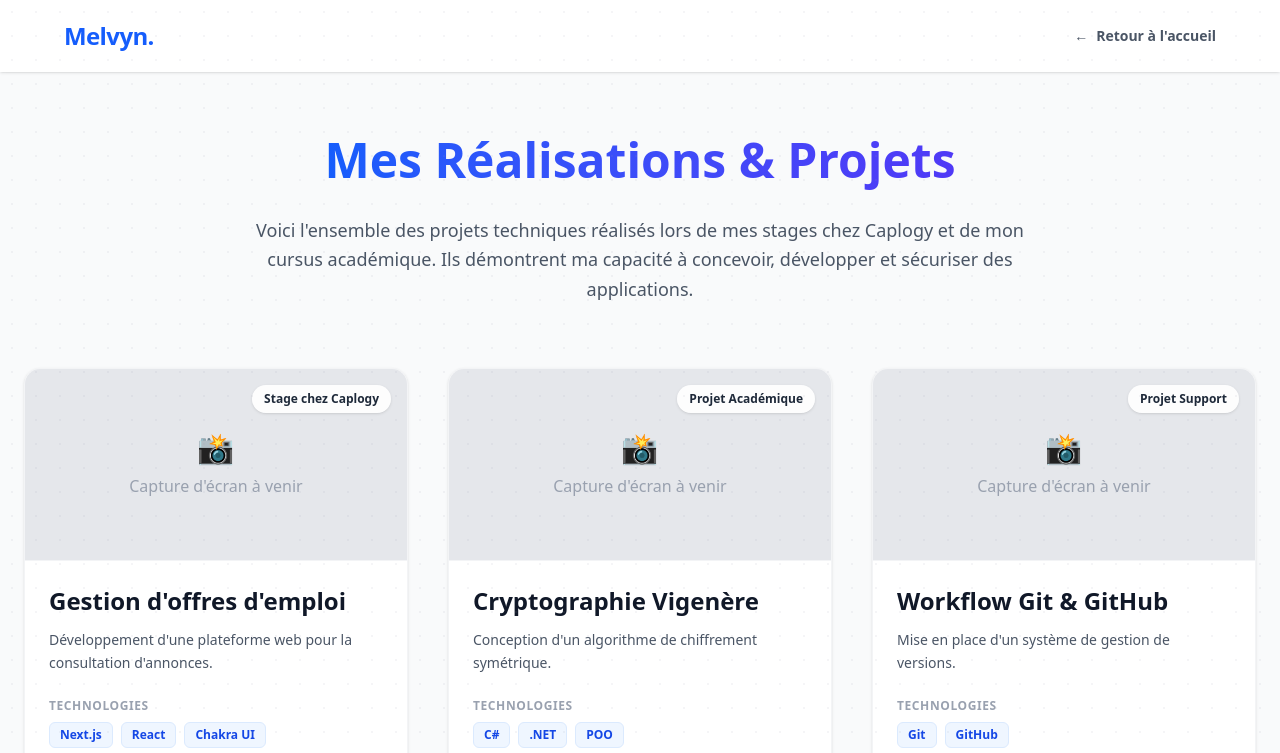
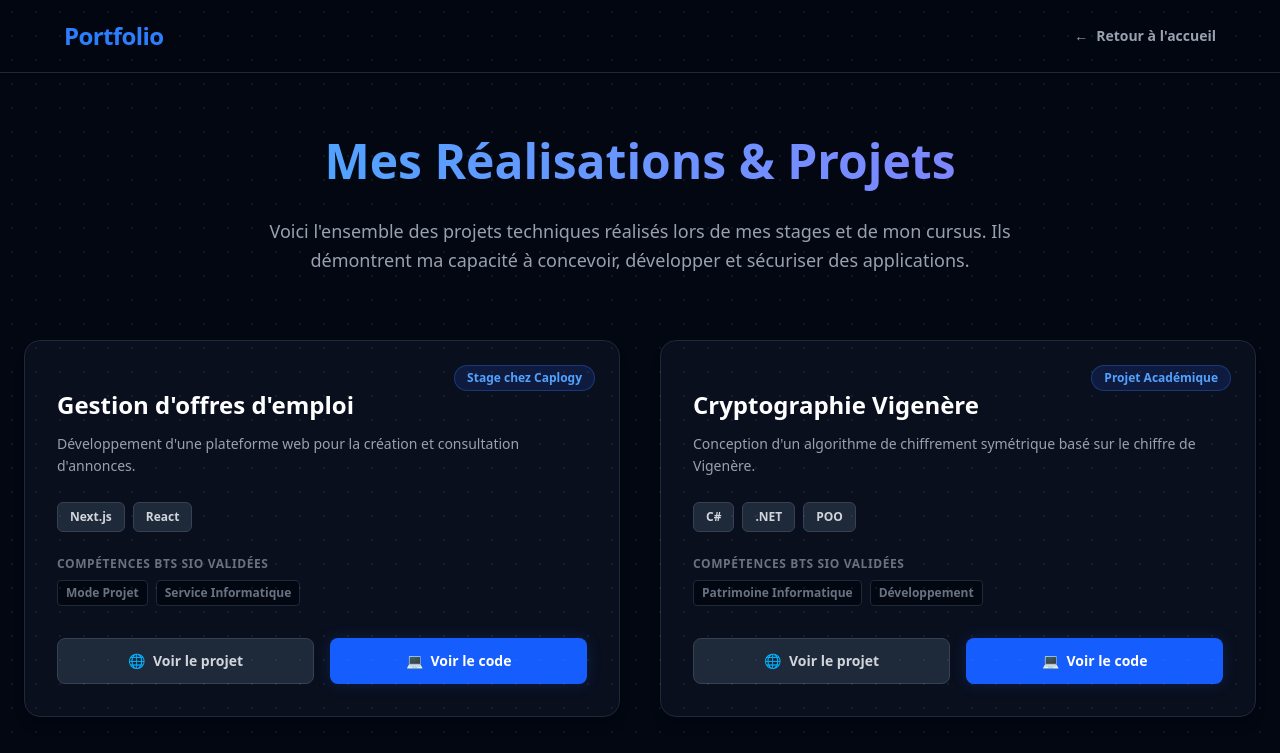
Before and after one commit to brradyy/portfolio-bts, a Next.js app: page /projets in a window 1280 px wide. Shown: the top 753 px of the page. Built offline with nearby package versions, Linux system fonts and the light colour scheme.

Commit message:
changement pages realisation

```diff
--- a/package.json
+++ b/package.json
@@ -12,7 +12,8 @@
     "framer-motion": "^12.35.2",
     "next": "16.1.6",
     "react": "19.2.3",
-    "react-dom": "19.2.3"
+    "react-dom": "19.2.3",
+    "react-syntax-highlighter": "^16.1.1"
   },
   "devDependencies": {
     "@tailwindcss/postcss": "^4",
--- a/pages/projets.js
+++ b/pages/projets.js
@@ -1,80 +1,195 @@
 import Head from 'next/head';
 import Link from 'next/link';
+import { useState } from 'react';
+import { motion, AnimatePresence } from 'framer-motion';
+import { Prism as SyntaxHighlighter } from 'react-syntax-highlighter';
+import { vscDarkPlus } from 'react-syntax-highlighter/dist/cjs/styles/prism';
 
+// Tes projets avec des extraits de code intégrés !
 const projets = [
-  { id: 1, titre: "Gestion d'offres d'emploi", technos: ["Next.js", "React", "Chakra UI"], description: "Développement d'une plateforme web pour la consultation d'annonces.", competences: ["2.1", "2.3", "2.5"], contexte: "Stage chez Caplogy" },
-  { id: 2, titre: "Cryptographie Vigenère", technos: ["C#", ".NET", "POO"], description: "Conception d'un algorithme de chiffrement symétrique.", competences: ["2.1", "2.3", "2.5"], contexte: "Projet Académique" },
-  { id: 3, titre: "Workflow Git & GitHub", technos: ["Git", "GitHub"], description: "Mise en place d'un système de gestion de versions.", competences: ["2.4"], contexte: "Projet Support" },
-  { id: 4, titre: "Backend Page Contact", technos: ["Django", "Python", "SQL"], description: "Développement du backend d'un module de contact.", competences: ["2.1", "2.2", "2.3"], contexte: "Stage chez Caplogy" },
-  { id: 5, titre: "Présence en ligne & SEO", technos: ["Lighthouse", "Analytics"], description: "Audit technique et optimisation des performances web.", competences: ["2.5", "2.6"], contexte: "Stage chez Caplogy" }
+  {
+    id: 1,
+    titre: "Gestion d'offres d'emploi",
+    technos: ["Next.js", "React"],
+    description: "Développement d'une plateforme web pour la création et consultation d'annonces.",
+    competences: ["Mode Projet", "Service Informatique"],
+    contexte: "Stage chez Caplogy",
+    lien: "https://github.com/brradyy", // Met le vrai lien ici
+    language: "jsx",
+    snippet: `export default function JobOffer({ title, company }) {
+  return (
+    <div className="p-6 bg-white rounded-xl shadow-md">
+      <h2 className="text-xl font-bold text-blue-600">{title}</h2>
+      <p className="text-gray-500">{company}</p>
+      <button className="mt-4 px-4 py-2 bg-blue-500 text-white rounded">
+        Postuler
+      </button>
+    </div>
+  );
+}`
+  },
+  {
+    id: 2,
+    titre: "Cryptographie Vigenère",
+    technos: ["C#", ".NET", "POO"],
+    description: "Conception d'un algorithme de chiffrement symétrique basé sur le chiffre de Vigenère.",
+    competences: ["Patrimoine Informatique", "Développement"],
+    contexte: "Projet Académique",
+    lien: "https://github.com/brradyy",
+    language: "csharp",
+    snippet: `public class VigenereCipher {
+    public string Encrypt(string text, string key) {
+        string result = "";
+        int keyIndex = 0;
+        foreach (char c in text) {
+            if (char.IsLetter(c)) {
+                char offset = char.IsUpper(c) ? 'A' : 'a';
+                int keyChar = char.ToUpper(key[keyIndex % key.Length]) - 'A';
+                result += (char)(((c - offset + keyChar) % 26) + offset);
+                keyIndex++;
+            } else {
+                result += c;
+            }
+        }
+        return result;
+    }
+}`
+  },
+  {
+    id: 3,
+    titre: "Backend Page Contact",
+    technos: ["Django", "Python", "SQL"],
+    description: "Développement du backend d'un module de contact, création de l'API REST.",
+    competences: ["Développement", "Incidents & Assistance"],
+    contexte: "Stage chez Caplogy",
+    lien: "https://www.caplogy.com",
+    language: "python",
+    snippet: `from rest_framework import status
+from rest_framework.response import Response
+from rest_framework.views import APIView
+from .serializers import ContactSerializer
+
+class ContactAPIView(APIView):
+    def post(self, request):
+        serializer = ContactSerializer(data=request.data)
+        if serializer.is_valid():
+            serializer.save() # Sauvegarde en base SQL
+            return Response({"message": "Email envoyé !"}, status=status.HTTP_201_CREATED)
+        return Response(serializer.errors, status=status.HTTP_400_BAD_REQUEST)`
+  },
+  {
+    id: 4,
+    titre: "Présence en ligne & SEO",
+    technos: ["Lighthouse", "Analytics"],
+    description: "Audit technique et optimisation des performances web (temps de chargement, SEO).",
+    competences: ["Présence en ligne", "Développement pro"],
+    contexte: "Stage chez Caplogy",
+    lien: "https://www.caplogy.com",
+    language: "json",
+    snippet: `{
+  "lighthouse-audit": {
+    "performance": 0.98,
+    "accessibility": 1.00,
+    "best-practices": 0.95,
+    "seo": 1.00
+  },
+  "optimizations": [
+    "Lazy loading des images",
+    "Minification des CSS/JS",
+    "Mise en cache du navigateur configurée"
+  ]
+}`
+  },
+  {
+    id: 5,
+    titre: "Workflow Git & GitHub",
+    technos: ["Git", "GitHub"],
+    description: "Mise en place d'un système de gestion de versions pour le travail collaboratif.",
+    competences: ["Patrimoine Informatique", "Mode Projet"],
+    contexte: "Projet Transverse",
+    lien: "https://github.com/brradyy",
+    language: "bash",
+    snippet: `git init
+git add .
+git commit -m "feat: initialisation du projet portfolio et versionning"
+git branch -M main
+git remote add origin https://github.com/brradyy/portfolio-bts.git
+git push -u origin main`
+  }
 ];
 
 export default function Projets() {
+  // État pour savoir quel projet est actuellement ouvert dans la modale
+  const [selectedProject, setSelectedProject] = useState(null);
+
   return (
-    <div className="min-h-screen bg-gray-50 text-gray-800 font-sans">
+    // Mode sombre général
+    <div className="min-h-screen bg-gray-950 text-gray-300 font-sans selection:bg-blue-500/30">
       <Head>
         <title>Mes Réalisations | Troh Melvyn</title>
         <meta name="description" content="Portfolio des projets et réalisations de Troh Melvyn" />
       </Head>
 
-      {/* Barre de navigation */}
-      <header className="bg-white shadow-sm p-5 sticky top-0 z-50">
+      {/* Barre de navigation sombre */}
+      <header className="bg-gray-950/80 backdrop-blur-md shadow-sm border-b border-gray-800 p-5 sticky top-0 z-50">
         <div className="max-w-6xl mx-auto flex justify-between items-center">
-          <span className="font-extrabold text-2xl text-blue-600 tracking-tight">Melvyn.</span>
-          <nav className="font-semibold text-sm text-gray-600">
-            <Link href="/" className="hover:text-blue-600 transition flex items-center gap-2">
+          <span className="font-extrabold text-2xl text-blue-500 tracking-tight">Portfolio</span>
+          <nav className="font-semibold text-sm text-gray-400">
+            <Link href="/" className="hover:text-blue-400 transition flex items-center gap-2">
               <span>←</span> Retour à l'accueil
             </Link>
           </nav>
         </div>
       </header>
 
-      <main className="max-w-7xl mx-auto py-16 px-6">
+      <main className="max-w-7xl mx-auto py-16 px-6 relative z-10">
 
-        {/* En-tête de la page */}
-        <div className="text-center mb-16">
-          <h1 className="text-4xl md:text-5xl font-extrabold text-transparent bg-clip-text bg-gradient-to-r from-blue-600 to-indigo-600 mb-6 inline-block pb-2">
+        {/* En-tête de la page animé */}
+        <motion.div
+          initial={{ opacity: 0, y: -20 }}
+          animate={{ opacity: 1, y: 0 }}
+          transition={{ duration: 0.6 }}
+          className="text-center mb-16"
+        >
+          <h1 className="text-4xl md:text-5xl font-extrabold text-transparent bg-clip-text bg-gradient-to-r from-blue-400 to-indigo-400 mb-6 inline-block pb-2">
             Mes Réalisations & Projets
           </h1>
-          <p className="text-lg text-gray-600 max-w-3xl mx-auto leading-relaxed">
-            Voici l'ensemble des projets techniques réalisés lors de mes stages chez Caplogy et de mon cursus académique. Ils démontrent ma capacité à concevoir, développer et sécuriser des applications.
+          <p className="text-lg text-gray-400 max-w-3xl mx-auto leading-relaxed">
+            Voici l'ensemble des projets techniques réalisés lors de mes stages et de mon cursus.
+            Ils démontrent ma capacité à concevoir, développer et sécuriser des applications.
           </p>
-        </div>
+        </motion.div>
 
         {/* Grille des projets */}
-        <div className="grid grid-cols-1 md:grid-cols-2 lg:grid-cols-3 gap-10">
-          {projets.map((projet) => (
-            <div key={projet.id} className="bg-white rounded-2xl shadow-sm hover:shadow-xl hover:-translate-y-2 transition-all duration-300 border border-gray-100 flex flex-col overflow-hidden group">
+        <div className="grid grid-cols-1 md:grid-cols-2 lg:grid-cols-2 gap-10">
+          {projets.map((projet, index) => (
+            <motion.div
+              key={projet.id}
+              initial={{ opacity: 0, y: 30 }}
+              animate={{ opacity: 1, y: 0 }}
+              transition={{ duration: 0.5, delay: index * 0.15 }}
+              whileHover={{ y: -5 }}
+              className="bg-gray-900/50 rounded-2xl shadow-lg border border-gray-800 flex flex-col overflow-hidden group hover:border-gray-600 transition-all"
+            >
 
-              {/* Emplacement pour la capture d'écran */}
-              <div className="h-48 bg-gray-200 relative overflow-hidden flex items-center justify-center border-b border-gray-100 group-hover:bg-blue-50 transition-colors duration-300">
-                {/* Plus tard, tu remplaceras ce texte par une vraie balise <img src="..." /> */}
-                <span className="text-gray-400 font-medium flex flex-col items-center">
-                  <span className="text-3xl mb-2">📸</span>
-                  Capture d'écran à venir
-                </span>
-
-                {/* Badge Contexte (Stage ou Académique) */}
-                <div className="absolute top-4 right-4 bg-white/90 backdrop-blur-sm text-gray-800 text-xs font-bold px-3 py-1.5 rounded-full shadow-sm">
+              <div className="p-8 flex flex-col flex-grow relative">
+                {/* Badge Contexte */}
+                <div className="absolute top-6 right-6 bg-blue-900/30 border border-blue-500/30 text-blue-400 text-xs font-bold px-3 py-1 rounded-full">
                   {projet.contexte}
                 </div>
-              </div>
 
-              {/* Contenu de la carte */}
-              <div className="p-6 flex flex-col flex-grow">
-                <h2 className="text-2xl font-bold text-gray-900 mb-3 group-hover:text-blue-600 transition-colors">
+                <h2 className="text-2xl font-bold text-white mb-3 mt-4">
                   {projet.titre}
                 </h2>
-                <p className="text-gray-600 mb-6 flex-grow text-sm leading-relaxed">
+                <p className="text-gray-400 mb-6 flex-grow text-sm leading-relaxed">
                   {projet.description}
                 </p>
 
                 {/* Technologies */}
                 <div className="mb-6">
-                  <h3 className="text-xs font-bold text-gray-400 uppercase tracking-wider mb-2">Technologies</h3>
                   <div className="flex flex-wrap gap-2">
-                    {projet.technos.map((tech, index) => (
-                      <span key={index} className="bg-blue-50 text-blue-700 text-xs font-semibold px-2.5 py-1 rounded-md border border-blue-100">
+                    {projet.technos.map((tech, i) => (
+                      <span key={i} className="bg-gray-800 text-gray-300 text-xs font-semibold px-3 py-1.5 rounded-md border border-gray-700">
                         {tech}
                       </span>
                     ))}
@@ -82,27 +197,93 @@ export default function Projets() {
                 </div>
 
                 {/* Compétences E6 */}
-                <div className="mb-6">
-                  <h3 className="text-xs font-bold text-gray-400 uppercase tracking-wider mb-2">Compétences validées</h3>
+                <div className="mb-8">
+                  <h3 className="text-xs font-bold text-gray-500 uppercase tracking-wider mb-2">Compétences BTS SIO validées</h3>
                   <div className="flex flex-wrap gap-2">
-                    {projet.competences.map((comp, index) => (
-                      <span key={index} className="bg-gray-100 text-gray-600 text-xs font-semibold px-2 py-1 rounded">
+                    {projet.competences.map((comp, i) => (
+                      <span key={i} className="bg-gray-950 text-gray-500 text-xs font-semibold px-2 py-1 rounded border border-gray-800">
                         {comp}
                       </span>
                     ))}
                   </div>
                 </div>
 
-                {/* Bouton d'action */}
-                <button className="mt-auto w-full bg-white text-gray-700 font-semibold py-2.5 rounded-lg border border-gray-200 hover:border-blue-400 hover:text-blue-600 hover:bg-blue-50 transition-all shadow-sm text-sm">
-                  Voir les détails du projet
+{/* Boutons d'action */}
+                <div className="mt-auto grid grid-cols-2 gap-4">
+                  {/* Le bouton "Voir le projet" utilise la variable projet.lien */}
+                  <a
+                    href={projet.lien}
+                    target="_blank"
+                    rel="noopener noreferrer"
+                    className="w-full bg-gray-800 text-gray-300 font-semibold py-3 rounded-lg border border-gray-700 hover:border-blue-500 hover:text-white transition-all text-sm flex items-center justify-center gap-2"
+                  >
+                    <span>🌐</span> Voir le projet
+                  </a>
+
+                  {/* Le bouton "Voir le code" déclenche la modale */}
+                  <button
+                    onClick={() => setSelectedProject(projet)}
+                    className="w-full bg-blue-600 text-white font-semibold py-3 rounded-lg hover:bg-blue-500 transition-all text-sm flex items-center justify-center gap-2 shadow-[0_0_15px_rgba(37,99,235,0.2)]"
+                  >
+                    <span>💻</span> Voir le code
+                  </button>
+                </div>
+              </div>
+            </motion.div>
+          ))}
+        </div>
+      </main>
+
+      {/* LA MODALE (FENÊTRE DE CODE) */}
+      <AnimatePresence>
+        {selectedProject && (
+          <motion.div
+            initial={{ opacity: 0 }}
+            animate={{ opacity: 1 }}
+            exit={{ opacity: 0 }}
+            className="fixed inset-0 z-[100] flex items-center justify-center p-4 bg-black/80 backdrop-blur-sm"
+            onClick={() => setSelectedProject(null)} // Ferme la modale si on clique à côté
+          >
+            <motion.div
+              initial={{ scale: 0.9, y: 20 }}
+              animate={{ scale: 1, y: 0 }}
+              exit={{ scale: 0.9, y: 20 }}
+              onClick={(e) => e.stopPropagation()} // Empêche la fermeture si on clique SUR la fenêtre
+              className="bg-[#1e1e1e] w-full max-w-3xl rounded-xl shadow-2xl border border-gray-700 overflow-hidden"
+            >
+              {/* En-tête de la fenêtre (Façon MacOS) */}
+              <div className="bg-[#2d2d2d] px-4 py-3 flex items-center justify-between border-b border-black">
+                <div className="flex gap-2">
+                  <div className="w-3 h-3 rounded-full bg-red-500"></div>
+                  <div className="w-3 h-3 rounded-full bg-yellow-500"></div>
+                  <div className="w-3 h-3 rounded-full bg-green-500"></div>
+                </div>
+                <div className="text-gray-400 text-xs font-mono">
+                  {selectedProject.titre.replace(/\s+/g, '')}.{selectedProject.language === 'python' ? 'py' : selectedProject.language === 'csharp' ? 'cs' : 'js'}
+                </div>
+                <button
+                  onClick={() => setSelectedProject(null)}
+                  className="text-gray-400 hover:text-white text-sm"
+                >
+                  ✕
                 </button>
               </div>
 
-            </div>
-          ))}
-        </div>
-      </main>
+              {/* Contenu du code avec Coloration Syntaxique */}
+              <div className="p-4 overflow-x-auto max-h-[60vh] text-sm custom-scrollbar">
+                <SyntaxHighlighter
+                  language={selectedProject.language}
+                  style={vscDarkPlus}
+                  customStyle={{ background: 'transparent', padding: 0, margin: 0 }}
+                >
+                  {selectedProject.snippet}
+                </SyntaxHighlighter>
+              </div>
+            </motion.div>
+          </motion.div>
+        )}
+      </AnimatePresence>
+
     </div>
   );
 }
```
Also changed, not shown: 1 other file (tests, documents, lock files or other folders).
